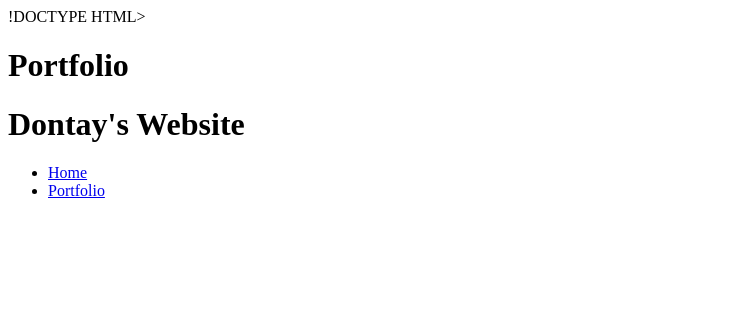
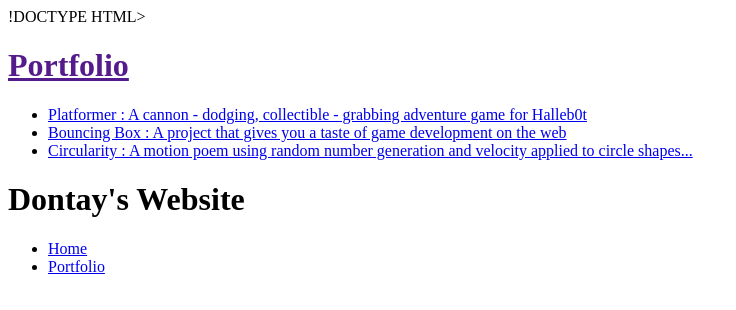
Before and after one commit to dontayj2/dontayj2.github.io, a plain HTML site: page portfolio.html in a window 1280 px wide. Shown: the whole page, without its empty margins (0-736 px from the left). Drawn offline with Linux system fonts and the light colour scheme.

```diff
--- a/portfolio.html
+++ b/portfolio.html
@@ -2,6 +2,7 @@
 <html>
     <head>
 <title>Dontay's Gaming</title>
+<a href=""
     </head>
 
     <body>
@@ -13,6 +14,9 @@
             <div class="content">
                 <h1>Portfolio</h1>
                 <ul id="portfolio">
+                    <li><a href="projects/platformer/">Platformer : A cannon - dodging, collectible - grabbing adventure game for Halleb0t</a></li>
+    <li><a href="projects/bouncing-box/">Bouncing Box : A project that gives you a taste of game development on the web </a></li>
+    <li><a href="projects/circularity/">Circularity : A motion poem using random number generation and velocity applied to circle shapes...</a></li>
                     </ul>
                     </div>
         </main>
```
